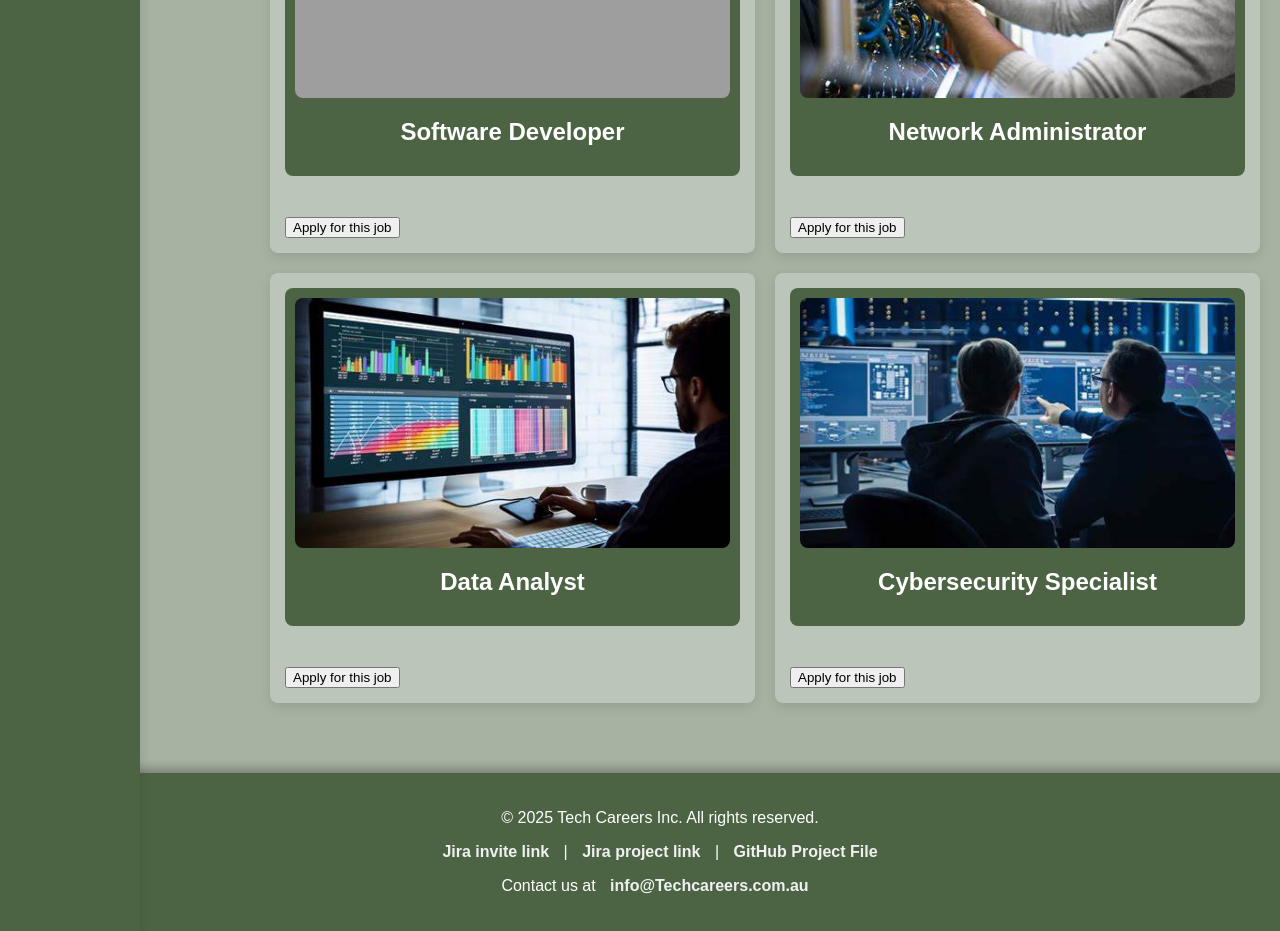
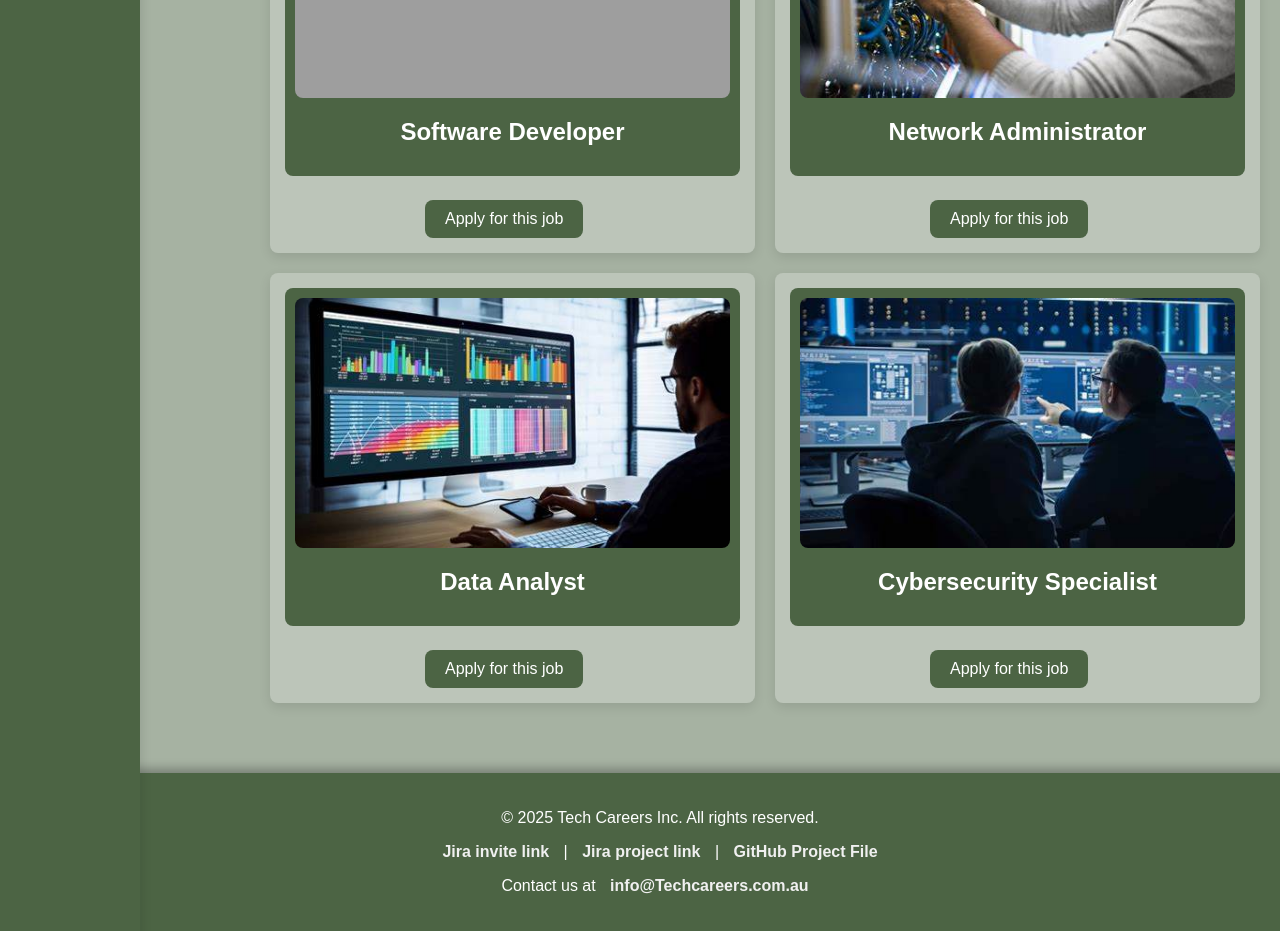
Before and after one commit to JordanThomasButler/LVSJ-GroupProj, a PHP site: page /project1/jobs.php in a window 1280 px wide. Shown: the part 377-1308 px from the top of the page. Run offline with PHP 8.4, Linux system fonts and the light colour scheme; data comes from the database, SQL or seed files in the repository; grey boxes are pictures that could not be loaded.

Commit message:
Added apply for job button

```diff
--- a/project1/jobs.php
+++ b/project1/jobs.php
@@ -53,7 +53,7 @@ if (mysqli_num_rows($result) > 0) {
                 </div>
                 <div class="job-form-section">
                     <form action="apply.php" method="post">
-                        <input type="submit" value="Apply for this job" >
+                        <input type="submit" value="Apply for this job" class="apply-button">
                 </div>
             </section>
 HTML;
--- a/styles/styles.css
+++ b/styles/styles.css
@@ -642,3 +642,19 @@ caption.bold-label {
 input[type='radio'] {
     accent-color: #5C4464;
 }
+
+.apply-button {
+    background-color: #4C6444;
+    margin-left: 140px;
+    color: white;
+    padding: 10px 20px;
+    font-size: 1rem;
+    border: none;
+    border-radius: 8px;
+    cursor: pointer;
+    transition: background-color 0.3s ease;
+}
+
+.apply-button:hover {
+    background-color: #3a4d33;
+}
```
